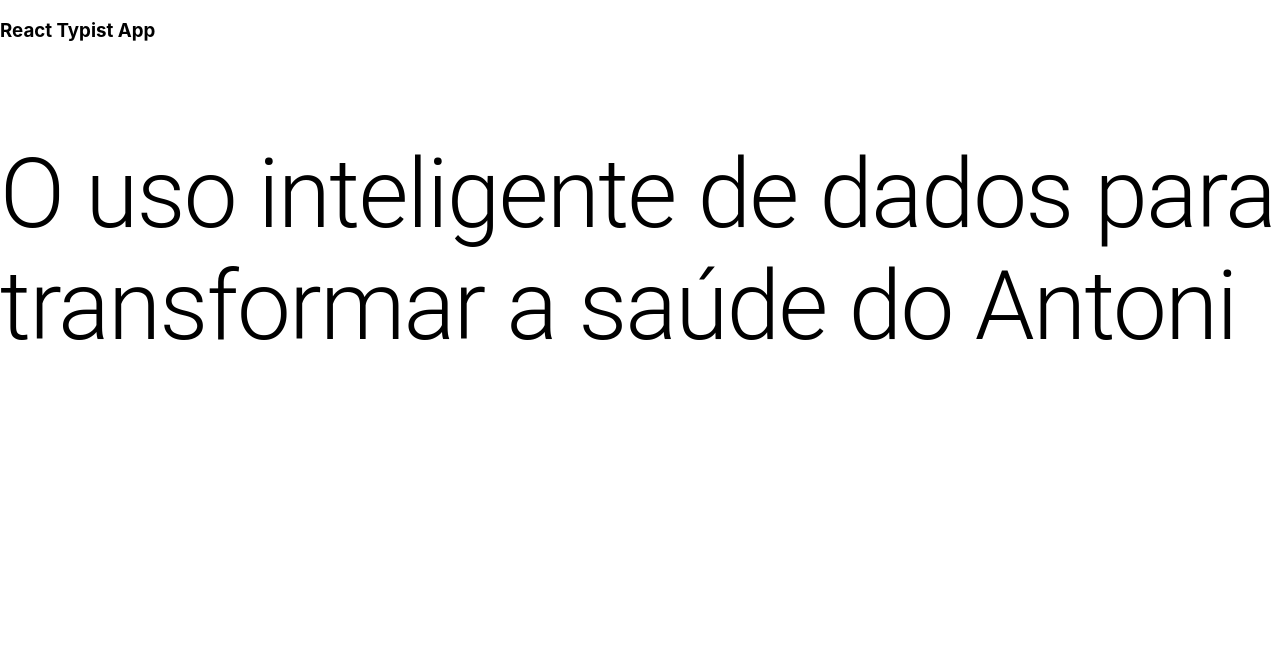
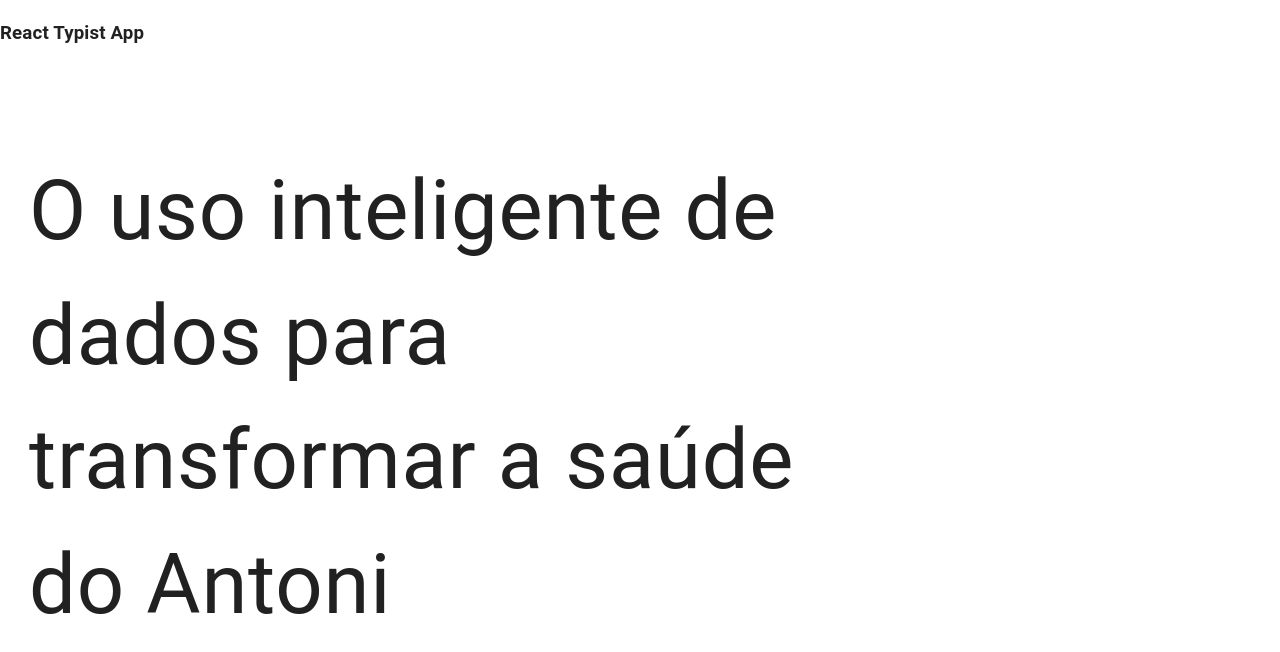
Before and after one commit to edermotasantos/react-typist-app, a React (Create React App) app: page / in a window 1280 px wide. Shown: the top 652 px of the page. Built offline with nearby package versions, Linux system fonts and the light colour scheme.

Commit message:
style: altera tamanho de fonte e container

```diff
--- a/src/components/Body/Index.jsx
+++ b/src/components/Body/Index.jsx
@@ -1,6 +1,12 @@
 import React from "react";
 import Typical from 'react-typical';
 import Typography from '@mui/material/Typography';
+import { createTheme, ThemeProvider } from '@mui/material/styles';
+import Container from '@mui/material/Container';
+import CssBaseline from '@mui/material/CssBaseline';
+import Box from '@mui/material/Box';
+
+const theme = createTheme();
 
 const typing = () => {
   return (
@@ -20,9 +26,25 @@ const typing = () => {
 
 function Body () {
   return (
-    <Typography variant="h1" component="h2" mt={1}>
-      {typing()}
-    </Typography>
+    <ThemeProvider theme={theme}>
+      <Container component="main" maxWidth='70%'>
+        <CssBaseline />
+        <Box
+          sx={{
+            marginTop: '0.5rem',
+            mx: '0.3125rem',
+            display: 'flex',
+            flexDirection: 'column',
+            alignItems: 'center',
+            maxWidth: '70%'
+          }}
+        >
+          <Typography component="h1" fontSize="520%">
+            {typing()}
+          </Typography>
+        </Box>
+      </Container>
+    </ThemeProvider>
   );
 };
 
```
